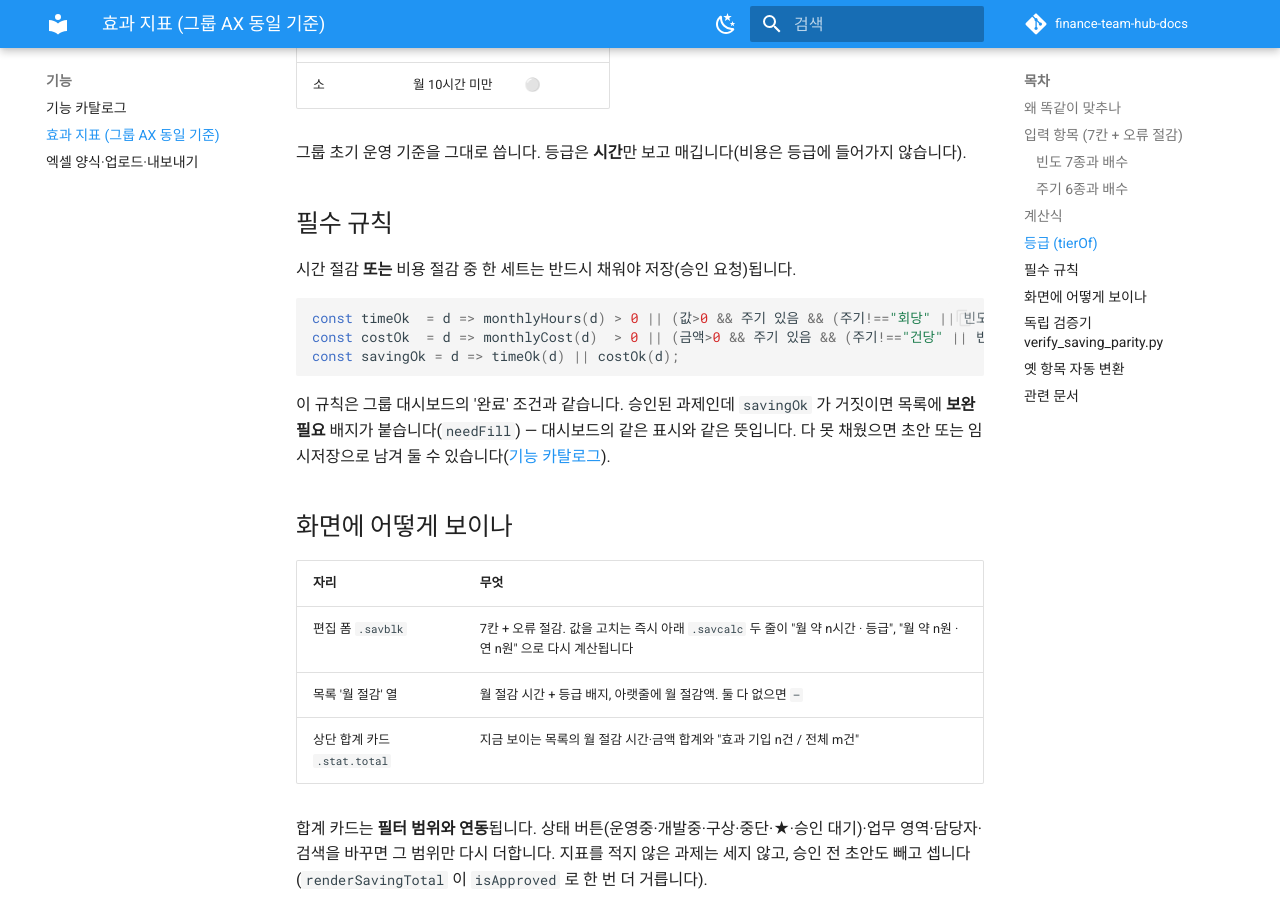
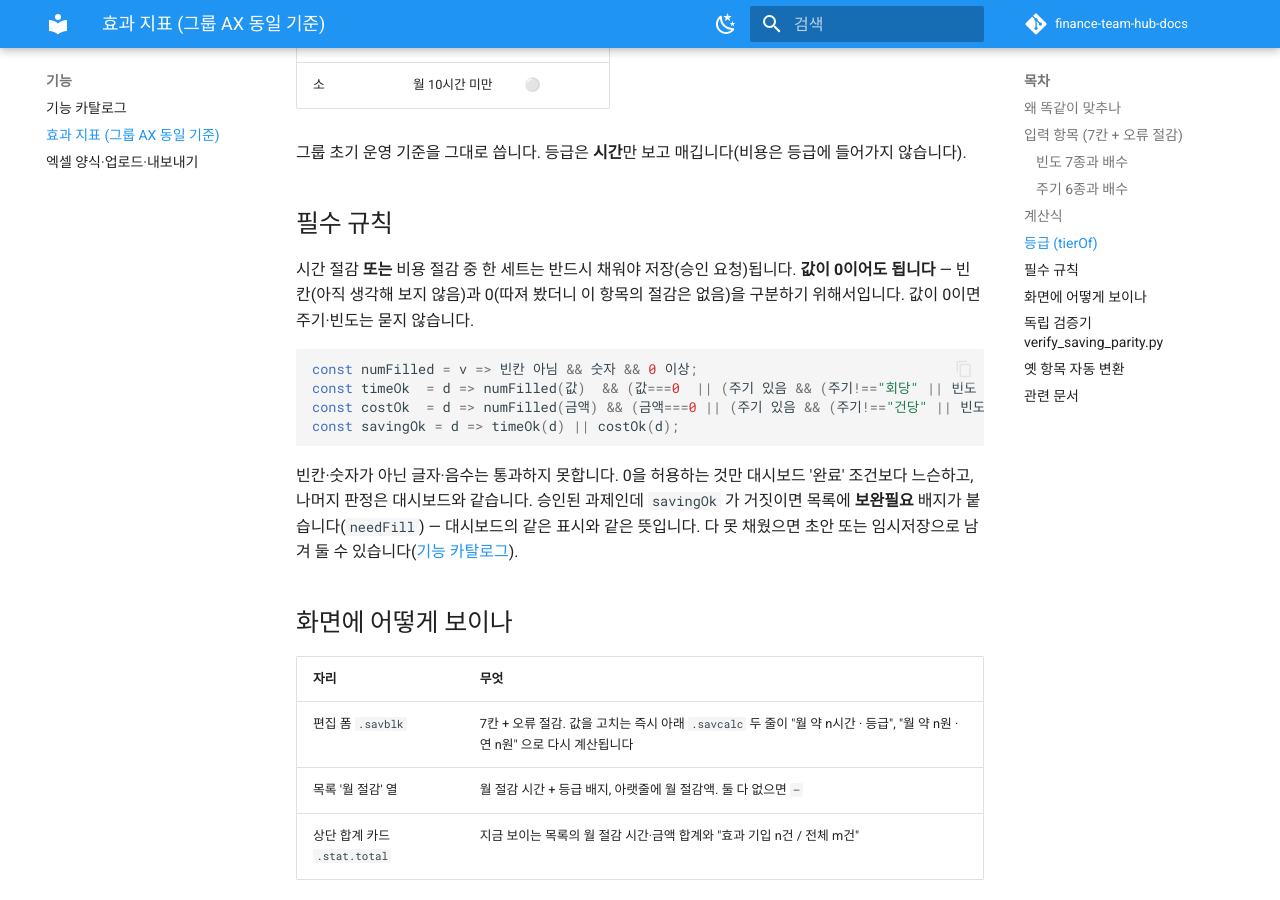
Before and after one commit to SinokorOfficial/finance-team-hub-docs, an MkDocs documentation site: the page built from docs/savings.md, in a window 1280 px wide and 900 px high, scrolled down 2957 px. Built offline with MkDocs 1.6.1 and Material for MkDocs 9.7.7, drawn with Linux system fonts in a browser that asks for light colours; comment, search, counter and statistics services are not loaded.

Commit message:
v3.25 첨부 일괄 내려받기 · v3.24.1 효과 지표 0 허용 반영
- changelog: 2026-09-10 절 신설(v3.25, v3.24.1)
- features: 첨부파일 절에 '한 번에 내려받기' 설명 추가
- api: POST /api/files/zip 추가
- savings: 필수 규칙을 numFilled 기준(0 허용)으로 갱신

````diff
--- a/docs/savings.md
+++ b/docs/savings.md
@@ -83,15 +83,16 @@ const savMult = (cycle, freq, per) =>
 
 ## 필수 규칙
 
-시간 절감 **또는** 비용 절감 중 한 세트는 반드시 채워야 저장(승인 요청)됩니다.
+시간 절감 **또는** 비용 절감 중 한 세트는 반드시 채워야 저장(승인 요청)됩니다. **값이 0이어도 됩니다** — 빈칸(아직 생각해 보지 않음)과 0(따져 봤더니 이 항목의 절감은 없음)을 구분하기 위해서입니다. 값이 0이면 주기·빈도는 묻지 않습니다.
 
 ```js
-const timeOk  = d => monthlyHours(d) > 0 || (값>0 && 주기 있음 && (주기!=="회당" || 빈도 있음));
-const costOk  = d => monthlyCost(d)  > 0 || (금액>0 && 주기 있음 && (주기!=="건당" || 빈도 있음));
+const numFilled = v => 빈칸 아님 && 숫자 && 0 이상;
+const timeOk  = d => numFilled(값)  && (값===0  || (주기 있음 && (주기!=="회당" || 빈도 있음)));
+const costOk  = d => numFilled(금액) && (금액===0 || (주기 있음 && (주기!=="건당" || 빈도 있음)));
 const savingOk = d => timeOk(d) || costOk(d);
 ```
 
-이 규칙은 그룹 대시보드의 '완료' 조건과 같습니다. 승인된 과제인데 `savingOk` 가 거짓이면 목록에 **보완필요** 배지가 붙습니다(`needFill`) — 대시보드의 같은 표시와 같은 뜻입니다. 다 못 채웠으면 초안 또는 임시저장으로 남겨 둘 수 있습니다([기능 카탈로그](features.md)).
+빈칸·숫자가 아닌 글자·음수는 통과하지 못합니다. 0을 허용하는 것만 대시보드 '완료' 조건보다 느슨하고, 나머지 판정은 대시보드와 같습니다. 승인된 과제인데 `savingOk` 가 거짓이면 목록에 **보완필요** 배지가 붙습니다(`needFill`) — 대시보드의 같은 표시와 같은 뜻입니다. 다 못 채웠으면 초안 또는 임시저장으로 남겨 둘 수 있습니다([기능 카탈로그](features.md)).
 
 ## 화면에 어떻게 보이나
 
````
Also changed, not shown: docs/api.md (+1 -0 lines), docs/changelog.md (+12 -0 lines), docs/features.md (+4 -0 lines).
